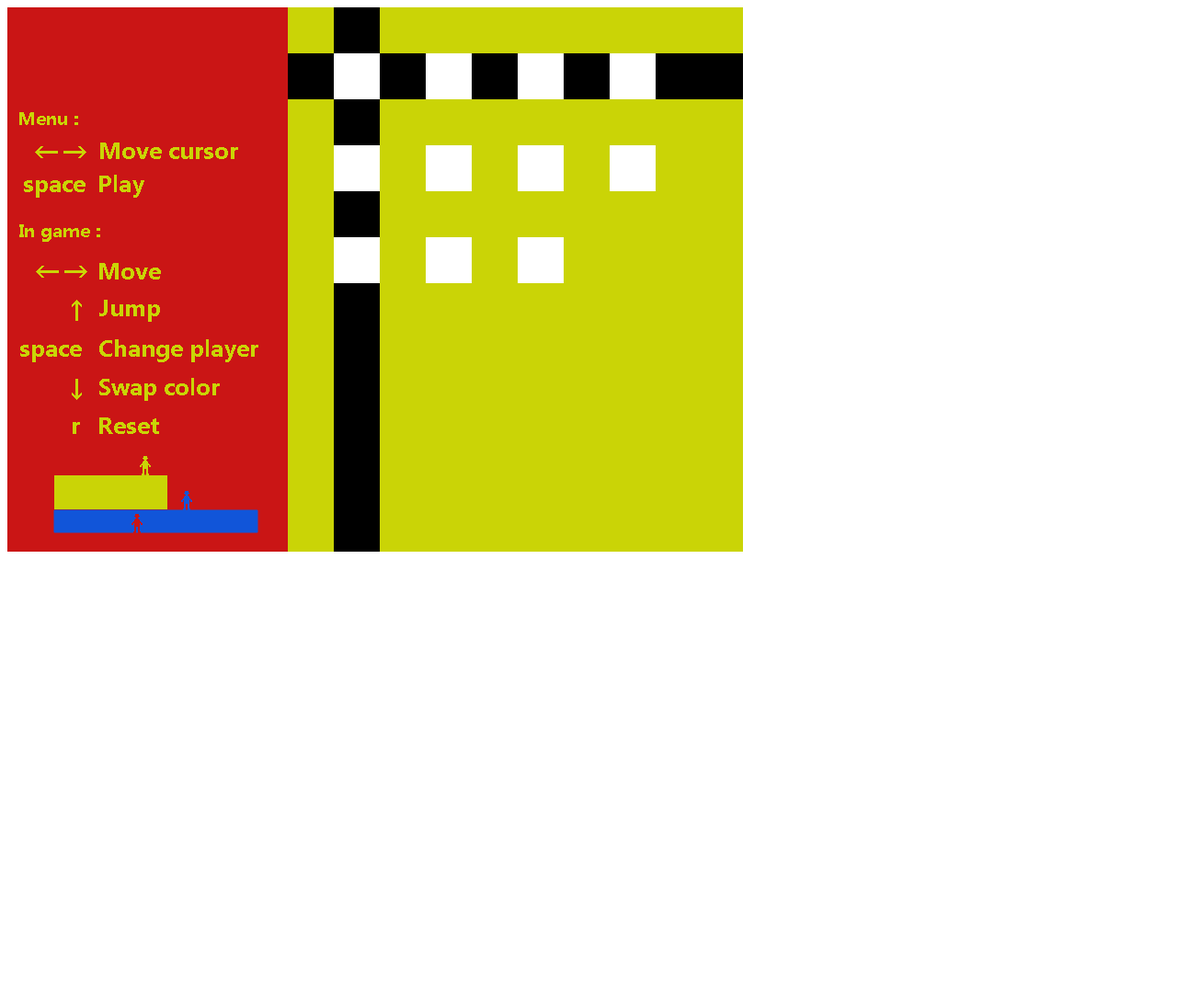
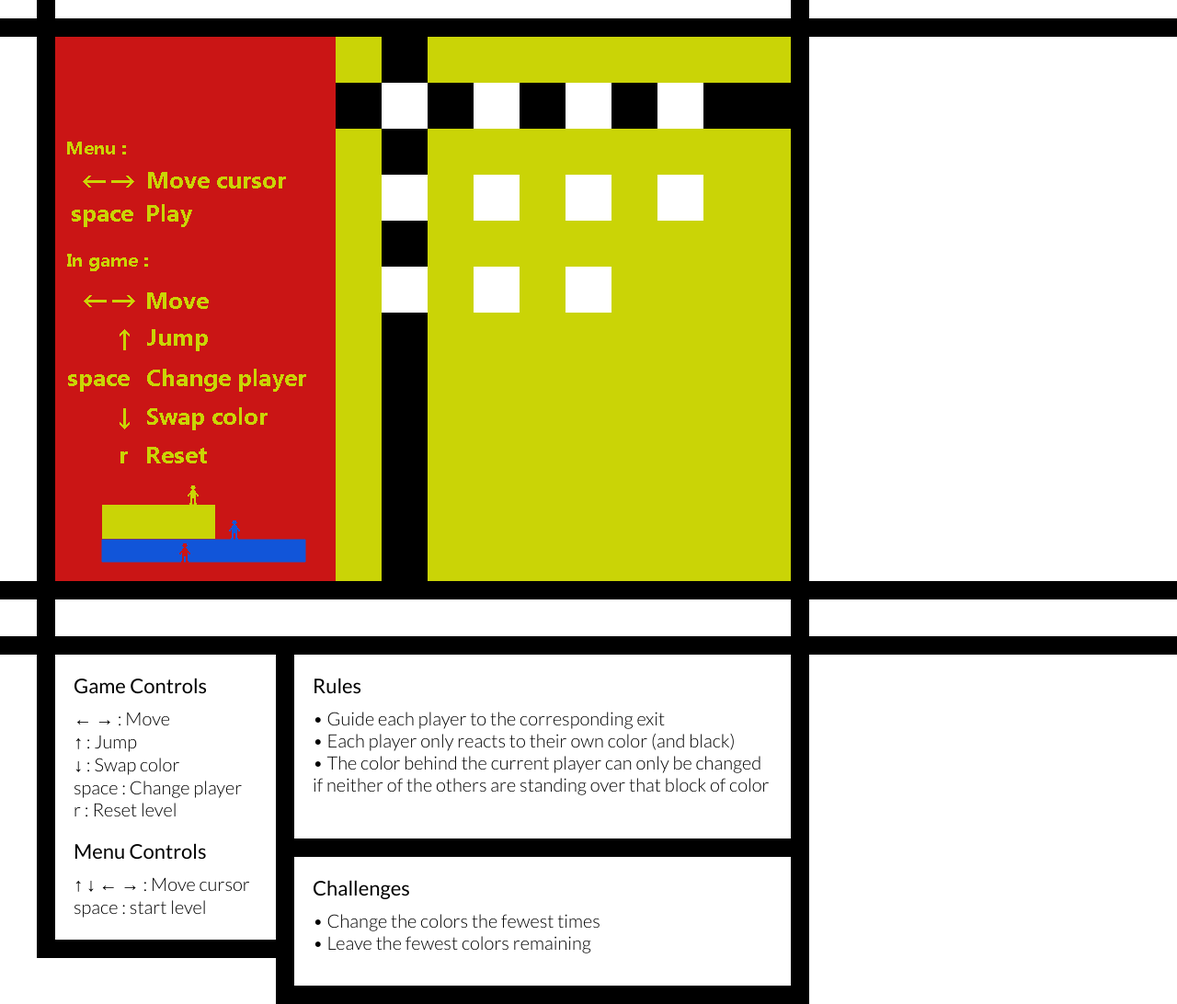
Before and after one commit to jadams440/Minimalism, a plain HTML site: page index.html in a window 1280 px wide. Shown: the whole page at 92% size. Before the commit the page ends 800 px from the top, so only its background shows below. Drawn offline with Linux system fonts and the light colour scheme.

Commit message:
Improved the site

```diff
--- a/index.html
+++ b/index.html
@@ -14,8 +14,8 @@
     <script src="game.js"></script>
     <script src="state.js"></script>
     <script src="main.js"></script>
+    <link href='http://fonts.googleapis.com/css?family=Lato:400,300,700,100' rel='stylesheet' type='text/css'>
 	<script type="text/javascript">
-
         var _gaq = _gaq || [];
         _gaq.push(['_setAccount', 'UA-40534946-1']);
         _gaq.push(['_trackPageview']);
@@ -25,10 +25,116 @@
             ga.src = ('https:' == document.location.protocol ? 'https://ssl' : 'http://www') + '.google-analytics.com/ga.js';
             var s = document.getElementsByTagName('script')[0]; s.parentNode.insertBefore(ga, s);
         })();
-
     </script>
+    <style type="text/css">
+        body {
+            font-family: 'Lato', sans-serif;
+        }
+        #game {
+            display: block;
+            position: absolute;
+            left: 60px;
+            top: 40px;
+        }
+        #infoBox {
+            display: block;
+            position: absolute;
+            padding: 0 20px 20px 20px;
+            font-weight: 300;
+            font-size: 20px;
+            border: 20px solid black;
+        }
+        .controls {
+            left: 40px;
+            top: 692px;
+            width: 200px;
+            height: 290px;
+        }
+        .rules {
+            left: 300px;
+            top: 692px;
+            width: 500px;
+            height: 180px;
+        }
+        .challenges {
+            left: 300px;
+            top: 912px;
+            width: 500px;
+            height: 120px;
+        }
+        .thicker {
+            font-weight: 400;
+        }
+        h1 {
+            font-weight: 400;
+            font-size: 22px;
+            margin: 20px 0 10px 0;
+        }
+        .bline {
+            display:block;
+            position: absolute;
+            background-color: black;
+        }
+        #a1 {
+            left: 0;
+            top: 20px;
+            height: 20px;
+            width: 100%;
+        }
+        #a2 {
+            left: 0;
+            top: 632px;
+            height: 20px;
+            width: 100%;
+        }
+        #a3 {
+            left: 0;
+            top: 692px;
+            height: 20px;
+            width: 100%;
+        }
+        #d1 {
+            left: 40px;
+            top: 0px;
+            height: 100%;
+            width: 20px;
+        }
+        #d2 {
+            left: 860px;
+            top: 0px;
+            height: 100%;
+            width: 20px;
+        }
+    </style>
 </head>
 <body>
+<div id="a1" class="bline"></div>
+<div id="a2" class="bline"></div>
+<div id="a3" class="bline"></div>
+<div id="d1" class="bline"></div>
+<div id="d2" class="bline"></div>
+<div id="infoBox" class="controls">
+    <h1>Game Controls</h1>
+    <span class="thicker">&#8592; &#8594;</span> : Move<br>
+    <span class="thicker">&#8593;</span> : Jump<br>
+    <span class="thicker">&#8595;</span> : Swap color<br>
+    space : Change player<br>
+    r : Reset level
+    <h1>Menu Controls</h1>
+    <span class="thicker">&#8593; &#8595; &#8592; &#8594;</span> : Move cursor<br>
+    space : start level
+</div>
+<div id="infoBox" class="rules">
+    <h1>Rules</h1>
+    &#8226; Guide each player to the corresponding exit<br>
+    &#8226; Each player only reacts to their own color (and black)<br>
+    &#8226; The color behind the current player can only be changed if neither of the others are standing over that block of color
+</div>
+<div id="infoBox" class="challenges">
+    <h1>Challenges</h1>
+    &#8226; Change the colors the fewest times<br>
+    &#8226; Leave the fewest colors remaining
+</div>
 <canvas id="game">Canvas not supported!</canvas>
 </body>
 </html>
```
Lines whose indentation alone changed are shown as unchanged.
